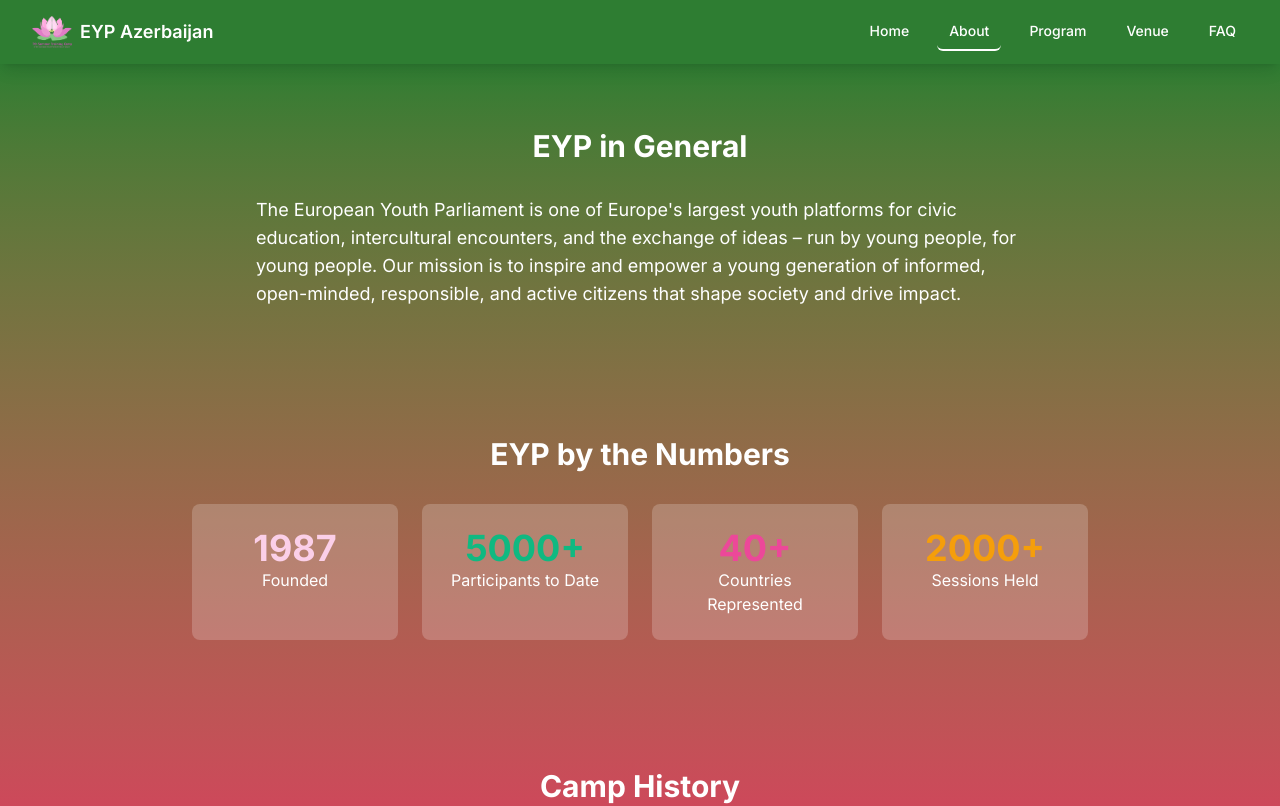
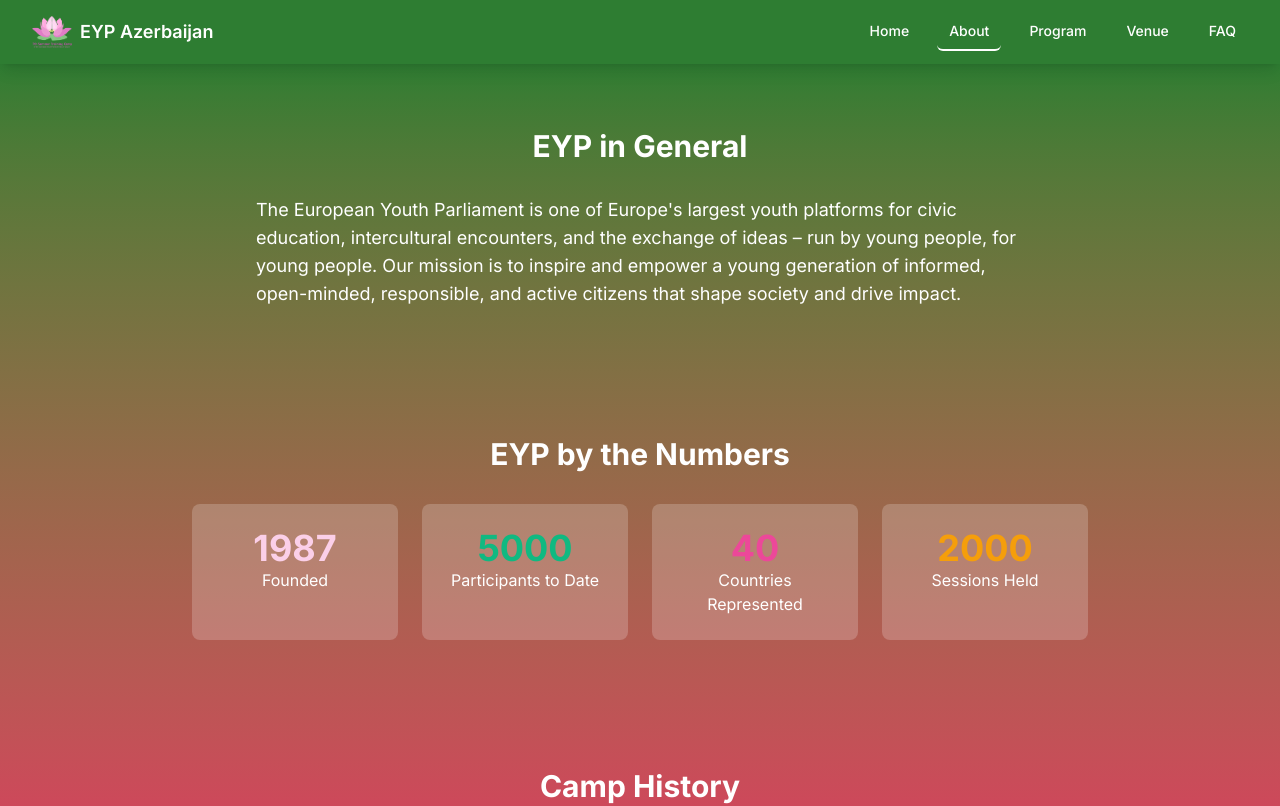
Before and after one commit to Ph4ntomByte/Summer_Training_Camp, a Next.js app: page /about in a window 1280 px wide. Shown: the top 806 px of the page. Built offline with nearby package versions, Linux system fonts and the light colour scheme.

Commit message:
Animate stats counters in About page

```diff
--- a/src/app/about/page.tsx
+++ b/src/app/about/page.tsx
@@ -1,6 +1,7 @@
 import React from 'react'
 import { SectionHeading } from '@/components/SectionHeading/SectionHeading'
 import Timeline, { TimelineItem } from '@/components/Timeline/Timeline'
+import CountUp from '@/components/CountUp'
 
 
 export default function AboutPage() {
@@ -30,19 +31,19 @@
           <SectionHeading>EYP by the Numbers</SectionHeading>
           <div className="grid grid-cols-2 md:grid-cols-4 gap-6 max-w-4xl mx-auto">
             <div className="p-6 bg-white/20 rounded-lg text-center">
-              <p className="text-4xl font-bold text-[#FBCFE8]">1987</p>
+              <p className="text-4xl font-bold text-[#FBCFE8]"><CountUp end={1987} duration={2} /></p>
               <p>Founded</p>
             </div>
             <div className="p-6 bg-white/20 rounded-lg text-center">
-              <p className="text-4xl font-bold text-[#10B981]">5000+</p>
+              <p className="text-4xl font-bold text-[#10B981]"><CountUp end={5000} duration={2} /></p>
               <p>Participants to Date</p>
             </div>
             <div className="p-6 bg-white/20 rounded-lg text-center">
-              <p className="text-4xl font-bold text-[#EC4899]">40+</p>
+              <p className="text-4xl font-bold text-[#EC4899]"><CountUp end={40} duration={2} /></p>
               <p>Countries Represented</p>
             </div>
             <div className="p-6 bg-white/20 rounded-lg text-center">
-              <p className="text-4xl font-bold text-[#F59E0B]">2000+</p>
+              <p className="text-4xl font-bold text-[#F59E0B]"> <CountUp end={2000} duration={2} /></p>
               <p>Sessions Held</p>
             </div>
           </div>
--- /dev/null
+++ b/src/components/CountUp.tsx
@@ -0,0 +1,52 @@
+'use client'
+
+import { useRef, useState, useEffect } from 'react'
+
+interface CountUpProps {
+  end: number
+  duration?: number
+  className?: string
+}
+
+export default function CountUp({ end, duration = 2, className }: CountUpProps) {
+  const ref = useRef<HTMLSpanElement>(null)
+  const [value, setValue] = useState(0)
+
+  useEffect(() => {
+    let start: number | null = null
+    let raf: number
+
+    function step(timestamp: number) {
+      if (!start) start = timestamp
+      const progress = Math.min((timestamp - start) / (duration * 1000), 1)
+      setValue(Math.floor(progress * end))
+      if (progress < 1) {
+        raf = requestAnimationFrame(step)
+      } else {
+        setValue(end)
+      }
+    }
+
+    const observer = new IntersectionObserver(
+      ([entry]) => {
+        if (entry.isIntersecting) {
+          raf = requestAnimationFrame(step)
+          observer.disconnect()
+        }
+      },
+      { threshold: 0.5 }
+    )
+
+    if (ref.current) observer.observe(ref.current)
+    return () => {
+      observer.disconnect()
+      cancelAnimationFrame(raf)
+    }
+  }, [end, duration])
+
+  return (
+    <span ref={ref} className={className}>
+      {value.toString()}
+    </span>
+  )
+}
```
